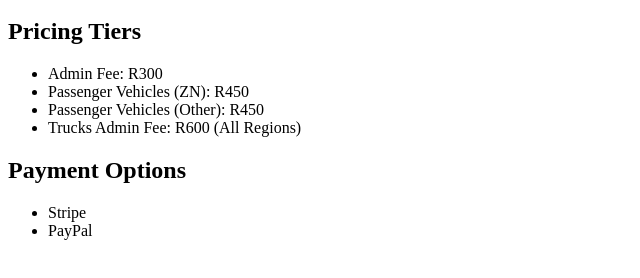
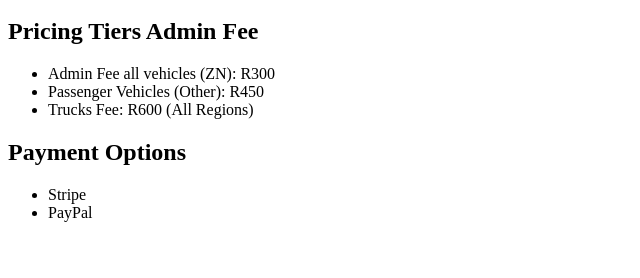
Before and after one commit to grahamhenry52/licensing, a plain HTML site: page pricing.html in a window 1280 px wide. Shown: the part 48-326 px from the top of the page, without its empty margins (0-640 px from the left). Drawn offline with Linux system fonts and the light colour scheme.

Commit message:
Update pricing.html

```diff
--- a/pricing.html
+++ b/pricing.html
@@ -4,12 +4,11 @@
 </head>
 <body>
 <h1>New Vehicle Licensing Fee Structure</h1>
-<h2>Pricing Tiers</h2>
+<h2>Pricing Tiers Admin Fee</h2>
 <ul>
-    <li>Admin Fee: R300</li>
-    <li>Passenger Vehicles (ZN): R450</li>
-    <li>Passenger Vehicles (Other): R450</li>
-    <li>Trucks Admin Fee: R600 (All Regions)</li>
+    <li>Admin Fee all vehicles (ZN): R300</li>
+       <li>Passenger Vehicles (Other): R450</li>
+    <li>Trucks  Fee: R600 (All Regions)</li>
 </ul>
 <h2>Payment Options</h2>
 <ul>
```
